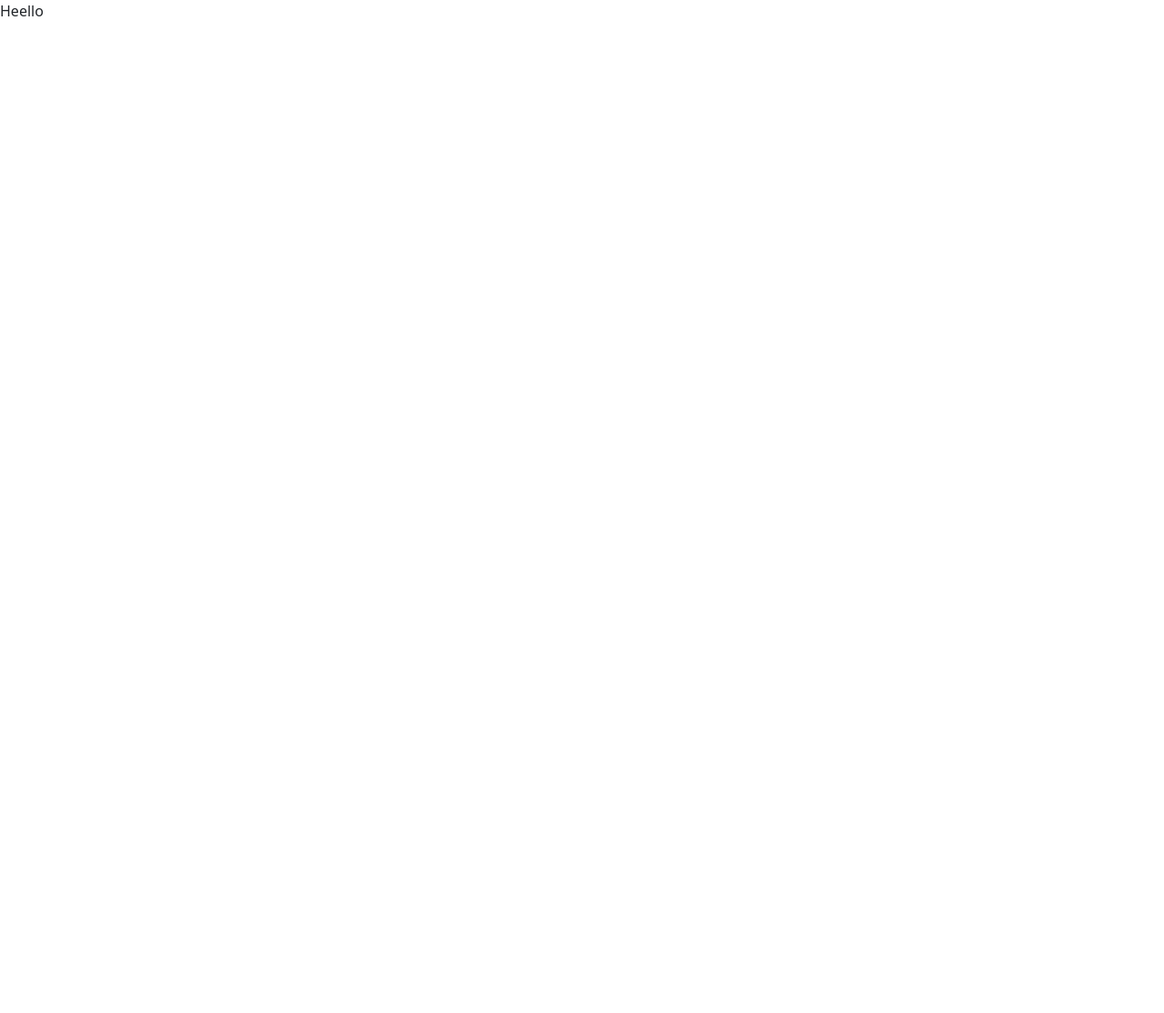
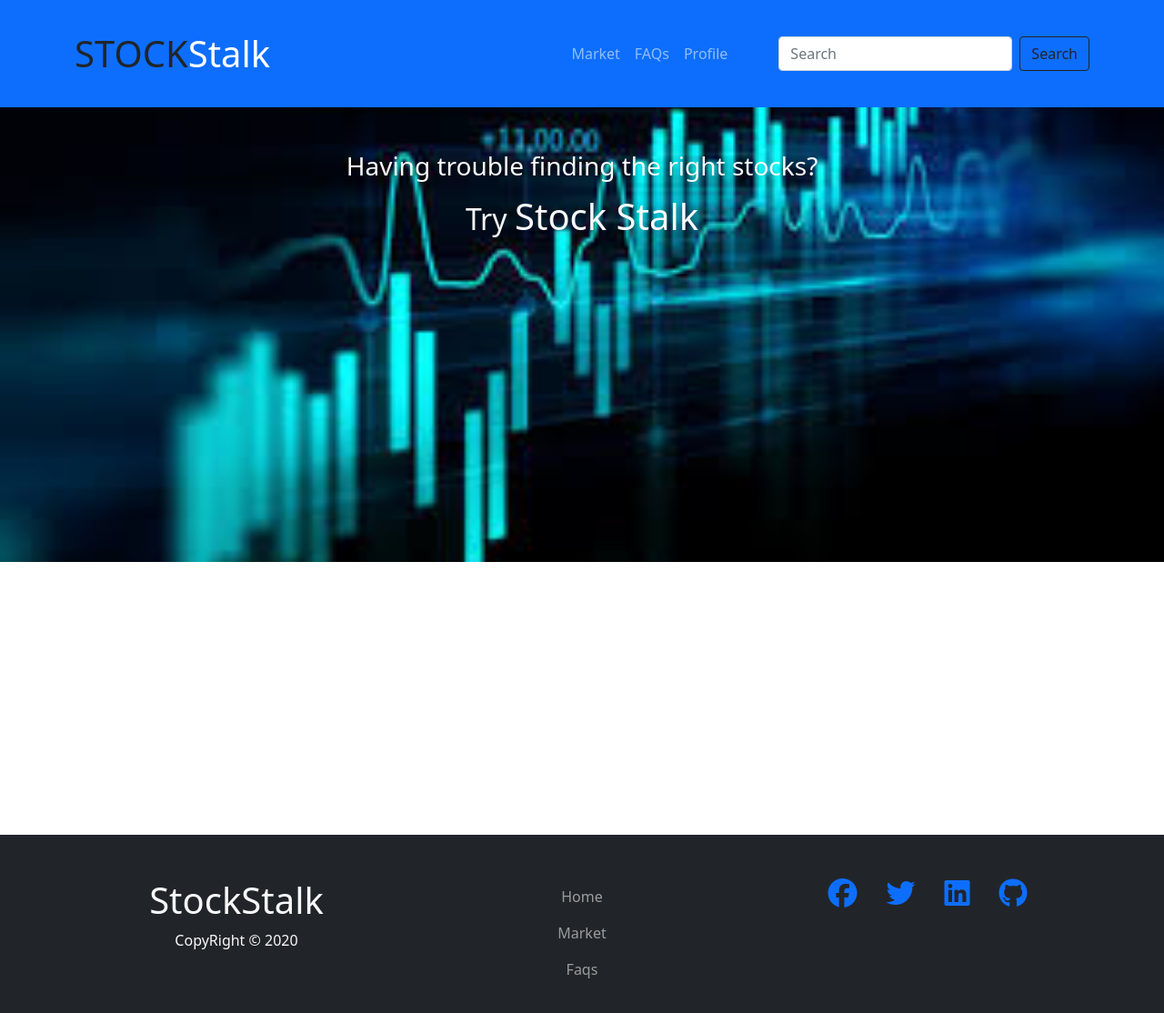
Before and after one commit to CustomizedMe/StockStalk, a React (Create React App) app in the folder client/: page / in a window 1280 px wide. Shown: the top 1114 px of the page at 91% size. Before the commit the page ends 800 px from the top, so only its background shows below. Built offline with nearby package versions, Linux system fonts and the light colour scheme; the HTML template or start-up script is replaced by a standard one.

Commit message:
initial changes

```diff
--- a/client/public/index.html
+++ b/client/public/index.html
@@ -22,10 +22,10 @@
       integrity="sha384-giJF6kkoqNQ00vy+HMDP7azOuL0xtbfIcaT9wjKHr8RbDVddVHyTfAAsrekwKmP1"
       crossorigin="anonymous"
     />
-    <link
-      rel="stylesheet"
-      href="https://maxcdn.bootstrapcdn.com/font-awesome/latest/css/font-awesome.min.css"
-    />
+    <script
+      src="https://kit.fontawesome.com/fdbf5dfdfa.js"
+      crossorigin="anonymous"
+    ></script>
     <link rel="manifest" href="%PUBLIC_URL%/manifest.json" />
     <title>StockStalk</title>
   </head>
--- a/client/src/App.css
+++ b/client/src/App.css
@@ -1,38 +1,6 @@
-.App {
-  text-align: center;
+.jumbotron {
+  background: url("./Assests/img/stock.jfif") no-repeat 0 -200px;
+  min-height: 500px;
+  width: 100%;
+  background-size: cover;
 }
-
-.App-logo {
-  height: 40vmin;
-  pointer-events: none;
-}
-
-@media (prefers-reduced-motion: no-preference) {
-  .App-logo {
-    animation: App-logo-spin infinite 20s linear;
-  }
-}
-
-.App-header {
-  background-color: #282c34;
-  min-height: 100vh;
-  display: flex;
-  flex-direction: column;
-  align-items: center;
-  justify-content: center;
-  font-size: calc(10px + 2vmin);
-  color: white;
-}
-
-.App-link {
-  color: #61dafb;
-}
-
-@keyframes App-logo-spin {
-  from {
-    transform: rotate(0deg);
-  }
-  to {
-    transform: rotate(360deg);
-  }
-}
--- a/client/src/App.js
+++ b/client/src/App.js
@@ -3,7 +3,7 @@ import { BrowserRouter as Router, Switch } from "react-router-dom";
 import AppRoute from "./Routes";
 import { Provider } from "react-redux";
 import store from "./Store";
-
+import "./App.css";
 const App = () => {
   return (
     <Provider store={store}>
--- a/client/src/Component/Home/index.js
+++ b/client/src/Component/Home/index.js
@@ -1,5 +1,22 @@
 import React from "react";
+import PageLayout from "../../Layout/PageLayout";
 
 export default function Home() {
-  return <>Heello</>;
+  return (
+    <PageLayout>
+      <section className="jumbotron">
+        <div className="container pt-5 text-center text-light">
+          <h3>Having trouble finding the right stocks?</h3>
+          <p className="fs-2">
+            Try <span className="fs-1 "> Stock Stalk </span>
+          </p>
+        </div>
+      </section>
+      <section className="stats">
+        <div className="row">
+          <div className="col-4"></div>
+        </div>
+      </section>
+    </PageLayout>
+  );
 }
--- /dev/null
+++ b/client/src/Layout/Footer/index.js
@@ -0,0 +1,46 @@
+import React from "react";
+import { Link } from "react-router-dom";
+export default function index() {
+  return (
+    <footer className="footer footer-dark bg-dark py-5 text-center">
+      <div className="container">
+        <div className="row text-light">
+          <div className="col-4">
+            <h1>StockStalk</h1>
+            <p>CopyRight &copy; 2020</p>
+          </div>
+
+          <nav className="col-4  navbar-dark">
+            <ul className="navbar-nav">
+              <li className="nav-item">
+                <Link className="nav-link"> Home</Link>
+              </li>
+              <li className="nav-item">
+                <Link className="nav-link"> Market</Link>
+              </li>
+              <li className="nav-item">
+                <Link className="nav-link"> Faqs</Link>
+              </li>
+            </ul>
+          </nav>
+          <div className="col-4 text-center navbar-dark">
+            <div className="text-light">
+              <Link>
+                <i className="fab fa-facebook fa-2x mx-3 my-auto"></i>
+              </Link>
+              <Link>
+                <i className="fab fa-twitter fa-2x mx-3 my-auto"></i>
+              </Link>
+              <Link>
+                <i className="fab fa-linkedin fa-2x mx-3 my-auto"></i>
+              </Link>
+              <Link>
+                <i className="fab fa-github fa-2x mx-3 my-auto"></i>
+              </Link>
+            </div>
+          </div>
+        </div>
+      </div>
+    </footer>
+  );
+}
--- a/client/src/Layout/NavBar/index.js
+++ b/client/src/Layout/NavBar/index.js
@@ -1,5 +1,44 @@
 import React from "react";
+import { Link } from "react-router-dom";
+export default function index({ loggedIn = true }) {
+  return (
+    <nav className="navbar navbar-dark py-4 bg-primary navbar-expand-lg">
+      <div className="container ">
+        <Link className="navbar-brand fs-1 fw-5 ">
+          <span className="text-dark text-uppercase">Stock</span>Stalk
+        </Link>
+        <div className="collapse navbar-collapse text-light ">
+          <ul className="navbar-nav ms-auto me-5">
+            <li className="nav-item">
+              <Link className="nav-link"> Market</Link>
+            </li>
 
-export const index = () => {
-  return <nav>div.bran</nav>;
-};
+            <li className="nav-item">
+              <Link className="nav-link"> FAQs</Link>
+            </li>
+            {loggedIn ? (
+              <li className="nav-item">
+                <Link className="nav-link"> Profile</Link>
+              </li>
+            ) : (
+              <li className="nav-item">
+                <Link className="nav-link"> Login / Register</Link>
+              </li>
+            )}
+          </ul>
+          <form class="d-flex">
+            <input
+              class="form-control me-2"
+              type="search"
+              placeholder="Search"
+              aria-label="Search"
+            />
+            <button class="btn btn-outline-dark" type="submit">
+              Search
+            </button>
+          </form>
+        </div>
+      </div>
+    </nav>
+  );
+}
--- /dev/null
+++ b/client/src/Layout/PageLayout/index.js
@@ -0,0 +1,12 @@
+import React from "react";
+import NavBar from "../NavBar";
+import Footer from "../Footer";
+export default function index({ children }) {
+  return (
+    <>
+      <NavBar />
+      <div className="min-vh-100">{children}</div>
+      <Footer />
+    </>
+  );
+}
```
Also changed, not shown: client/src/Assests/img/stock.jfif (added).
